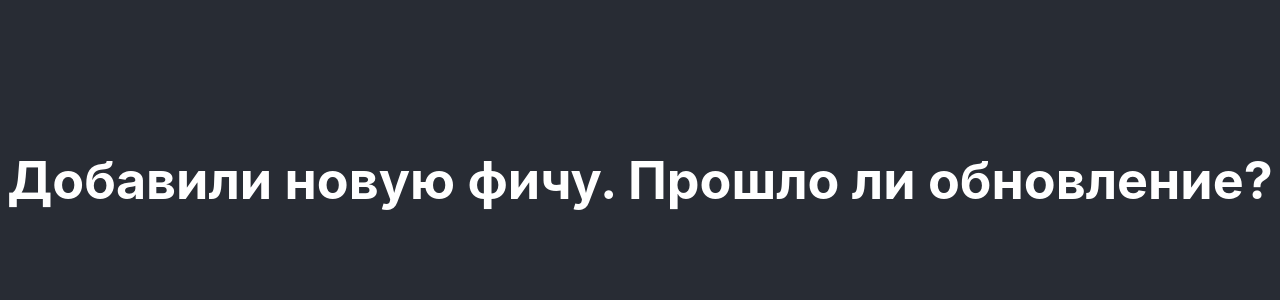
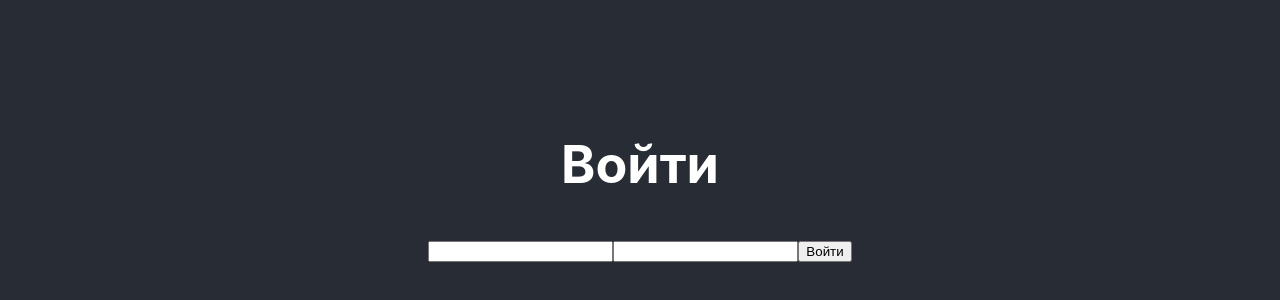
Before and after one commit to AnastasiiaSleptsova/js-react-developer-project-12, a React (Create React App) app in the folder frontend/: page /login in a window 1280 px wide. Shown: the part 220-520 px from the top of the page. Built offline with nearby package versions, Linux system fonts and the light colour scheme.

Commit message:
did routing

```diff
--- a/frontend/package.json
+++ b/frontend/package.json
@@ -6,10 +6,13 @@
     "@testing-library/jest-dom": "^5.17.0",
     "@testing-library/react": "^13.4.0",
     "@testing-library/user-event": "^13.5.0",
+    "formik": "^2.4.6",
     "react": "^18.3.1",
     "react-dom": "^18.3.1",
+    "react-router-dom": "^6.26.1",
     "react-scripts": "5.0.1",
-    "web-vitals": "^2.1.4"
+    "web-vitals": "^2.1.4",
+    "yup": "^1.4.0"
   },
   "scripts": {
     "start": "react-scripts start",
--- a/frontend/src/App.js
+++ b/frontend/src/App.js
@@ -1,11 +1,20 @@
-import logo from './logo.svg';
-import './App.css';
+import "./App.css";
+import { BrowserRouter, Routes, Route } from "react-router-dom";
+import LoginPage from "./components/LoginPage/LoginPage";
+import MainPage from "./components/MainPage";
+import PageNotFound from ".//components/PageNotFound";
 
 function App() {
   return (
     <div className="App">
       <header className="App-header">
-        <h1>Добавили новую фичу. Прошло ли обновление?</h1>
+        <BrowserRouter>
+          <Routes>
+            <Route path="/login" element={<LoginPage />} />
+            <Route path="/" element={<MainPage />} />
+            <Route path="*" element={<PageNotFound />} />
+          </Routes>
+        </BrowserRouter>
       </header>
     </div>
   );
--- /dev/null
+++ b/frontend/src/components/LoginPage/LoginPage.css
@@ -0,0 +1,7 @@
+.form {
+    width: 100%;
+    max-width: 500px;
+    padding: 50px;
+    border-radius: 10px;
+    background-color: #fff;
+}
--- /dev/null
+++ b/frontend/src/components/LoginPage/LoginPage.jsx
@@ -0,0 +1,41 @@
+import { Formik, Form, Field, } from "formik";
+import "./LoginPage.css";
+import * as Yup from "yup";
+
+const LoginPage = () => {
+  const SignupSchema = Yup.object().shape({
+    password: Yup.string()
+      .min(2, "Минимум 2 буквы")
+      .max(10, "Максимум 10 букв")
+      .required("Обязательное поле"),
+    email: Yup.string().email("Неверный email").required("Обязательное поле"),
+  });
+  return (
+    <div>
+      <h1>Войти</h1>
+      <Formik
+        initialValues={{
+          email: "",
+          password: "",
+        }}
+        validationSchema={SignupSchema}
+        onSubmit={(values) => {
+          console.log(values); // отправка формы на бэк
+        }}
+      >
+        {({ errors, touched }) => (
+          <Form>
+            <Field name="email" />
+            {errors.email && touched.email ? <div>{errors.email}</div> : null}
+            <Field name="password" />
+            {errors.password && touched.password ? (
+              <div>{errors.password}</div>
+            ) : null}
+            <button type="submit">Войти</button>
+          </Form>
+        )}
+      </Formik>
+    </div>
+  );
+};
+export default LoginPage;
--- /dev/null
+++ b/frontend/src/components/MainPage.jsx
@@ -0,0 +1,8 @@
+
+const MainPage = () => {
+  return <>
+  <div> Here is the main page </div>
+  </>;
+};
+
+export default MainPage;
--- /dev/null
+++ b/frontend/src/components/PageNotFound.jsx
@@ -0,0 +1,12 @@
+const PageNotFound = () => {
+  return (
+    <>
+      <div>
+        {" "}
+        404 <br /> PAGE NOT FOUND{" "}
+      </div>
+    </>
+  );
+};
+
+export default PageNotFound;
```
Also changed, not shown: 1 other file (tests, documents, lock files or other folders).
